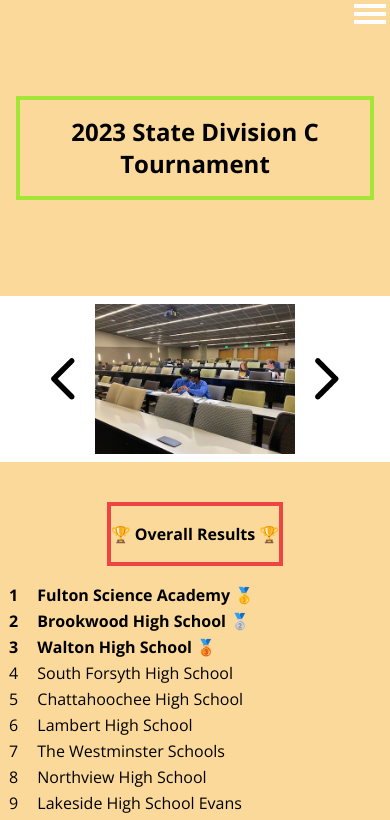
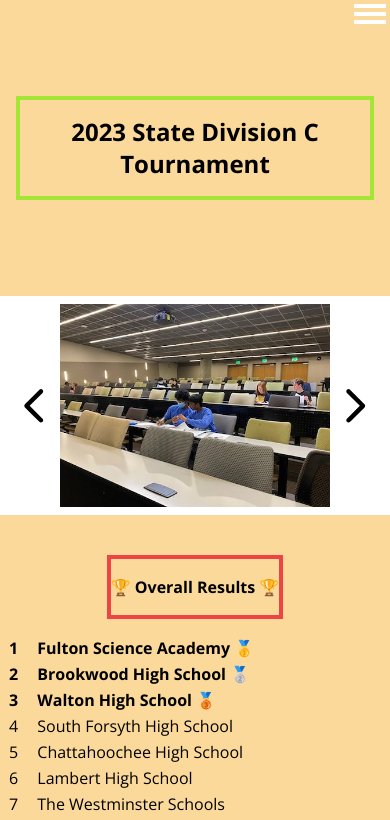
Before and after one commit to scioly-gatech/website, a Next.js app: page /pastTournaments/2023 in a window 390 px wide. Shown: the top 820 px of the page. Built offline with nearby package versions, Linux system fonts and the light colour scheme.

Commit message:
Fixed resizing

```diff
--- a/src/app/components/Carousel.tsx
+++ b/src/app/components/Carousel.tsx
@@ -1,56 +1,70 @@
-import React, { useCallback, ReactNode } from 'react'
+import React, { useCallback, ReactNode } from "react";
 import useEmblaCarousel, {
   EmblaOptionsType,
-  EmblaCarouselType
-} from 'embla-carousel-react'
+  EmblaCarouselType,
+} from "embla-carousel-react";
 import {
   PrevButton,
   NextButton,
-  usePrevNextButtons
-} from './EmblaCarouselArrowButtons'
-import Autoplay from 'embla-carousel-autoplay'
+  usePrevNextButtons,
+} from "./EmblaCarouselArrowButtons";
+import Autoplay from "embla-carousel-autoplay";
 
 type EmblaCarouselProps = {
-  numOfShownElements: number,
-  children: ReactNode,
-  elementWidth: number,
-  options?: EmblaOptionsType
-}
+  numOfShownElements: number;
+  children: ReactNode;
+  elementWidth: number;
+  options?: EmblaOptionsType;
+};
 
-const SPACING = '1rem';
+const SPACING = "1rem";
 
 const EmblaCarousel: React.FC<EmblaCarouselProps> = (props) => {
-  const { elementWidth, options, numOfShownElements, children } = props
-  const [emblaRef, emblaApi] = useEmblaCarousel(options, [Autoplay()])
+  const { elementWidth, options, numOfShownElements, children } = props;
+  const [emblaRef, emblaApi] = useEmblaCarousel(options, [Autoplay()]);
 
   const onButtonClick = useCallback((emblaApi: EmblaCarouselType) => {
-    const { autoplay } = emblaApi.plugins()
-    if (!autoplay) return
-    if (autoplay.options.stopOnInteraction !== false) autoplay.stop()
-  }, [])
+    const { autoplay } = emblaApi.plugins();
+    if (!autoplay) return;
+    if (autoplay.options.stopOnInteraction !== false) autoplay.stop();
+  }, []);
 
   const {
     prevBtnDisabled,
     nextBtnDisabled,
     onPrevButtonClick,
-    onNextButtonClick
-  } = usePrevNextButtons(emblaApi, onButtonClick)
-
+    onNextButtonClick,
+  } = usePrevNextButtons(emblaApi, onButtonClick);
   return (
     <div className="embla">
       <PrevButton onClick={onPrevButtonClick} disabled={prevBtnDisabled} />
       <div className="embla__viewport" ref={emblaRef}>
-        <div className="embla__container" style={{
-              marginLeft: `calc(${SPACING} * -1);`,
-              maxWidth: `calc(${elementWidth * numOfShownElements}px + ${numOfShownElements} * ${SPACING})`}}>
-            {React.Children.map(children, (child, index) => (
-              <div className="embla__slide flex-grow-0 flex-shrink-0 flex-basis-1" style={{paddingLeft: SPACING}} key={index}>{child}</div>
+        <div
+          className="embla__container"
+          style={{
+            marginLeft: `calc(${SPACING} * -1);`,
+            maxWidth: `calc(${
+              elementWidth * numOfShownElements
+            }px + ${numOfShownElements} * ${SPACING})`,
+          }}
+        >
+          {React.Children.map(children, (child, index) => (
+            <div
+              className="embla__slide"
+              style={{
+                paddingLeft: SPACING,
+                flex: `0 0 ${(1 / numOfShownElements) * 100}%`,
+              }}
+              key={index}
+            >
+              {child}
+            </div>
           ))}
         </div>
       </div>
       <NextButton onClick={onNextButtonClick} disabled={nextBtnDisabled} />
     </div>
-  )
-}
+  );
+};
 
-export default EmblaCarousel
+export default EmblaCarousel;
--- a/src/app/embla.css
+++ b/src/app/embla.css
@@ -9,6 +9,7 @@
 }
 .embla__viewport {
   overflow: hidden;
+  width: 90%
 }
 .embla__container {
   backface-visibility: hidden;
--- a/src/app/page.tsx
+++ b/src/app/page.tsx
@@ -41,7 +41,7 @@ export default function Home() {
     {/* For small screens*/}
     <div id="carouselSmall" className="flex lg:hidden flex-row justify-center">
         <EmblaCarousel numOfShownElements={1}
-                      elementWidth={200}
+                      elementWidth={467}
                       options={{ dragFree: true, loop: true }}>
               {allPictures.map((imagePath, index) => {
                 // For passing type check
@@ -50,13 +50,11 @@ export default function Home() {
                   return <></>;
                 }
 
-                return <Image
+                return <img
                   className={`block border-4 border-${indexToColor[mod]} rounded-full my-16`}
                   style={{objectFit: "cover"}}
                   src={imagePath}
                   alt="Slideshow Picture"
-                  width={467}
-                  height={350}
                 />
               })}
         </EmblaCarousel>
@@ -74,13 +72,11 @@ export default function Home() {
                   return <></>;
                 }
 
-                return <Image
+                return <img
                   className={`block border-4 border-${indexToColor[mod]} rounded-full my-16`}
                   style={{objectFit: "cover"}}
                   src={imagePath}
                   alt="Slideshow Picture"
-                  width={467}
-                  height={350}
                 />
               })}
         </EmblaCarousel>
--- a/src/app/pastTournaments/2023/page.tsx
+++ b/src/app/pastTournaments/2023/page.tsx
@@ -30,19 +30,24 @@ const eventResults = eventResults2023
             animate={{opacity:1}}
             transition={{duration:1}}
         >
-      {/* For small screens*/}
-      <div id="carouselSmall" className="flex flex-row justify-center lg:hidden">
+
+    {/* For small screens*/}
+    <div id="carouselSmall" className="flex lg:hidden flex-row justify-center">
         <EmblaCarousel numOfShownElements={1}
-                      elementWidth={200}
+                      elementWidth={467}
                       options={{ dragFree: true, loop: true }}>
-              {allPictures.map(imagePath => {
-                return <Image
-                  className="block"
+              {allPictures.map((imagePath, index) => {
+                // For passing type check
+                const mod = index % 3;
+                if (mod != 0 && mod != 1 && mod != 2) {
+                  return <></>;
+                }
+
+                return <img
+                  className={`block`}
                   style={{objectFit: "cover"}}
                   src={imagePath}
                   alt="Slideshow Picture"
-                  width={200}
-                  height={150}
                 />
               })}
         </EmblaCarousel>
@@ -53,14 +58,18 @@ const eventResults = eventResults2023
         <EmblaCarousel numOfShownElements={3}
                       elementWidth={467}
                       options={{ dragFree: true, loop: true }}>
-              {allPictures.map(imagePath => {
-                return <Image
-                  className="block"
+              {allPictures.map((imagePath, index) => {
+                // For passing type check
+                const mod = index % 3;
+                if (mod != 0 && mod != 1 && mod != 2) {
+                  return <></>;
+                }
+
+                return <img
+                  className={`block`}
                   style={{objectFit: "cover"}}
                   src={imagePath}
                   alt="Slideshow Picture"
-                  width={467}
-                  height={350}
                 />
               })}
         </EmblaCarousel>
```
